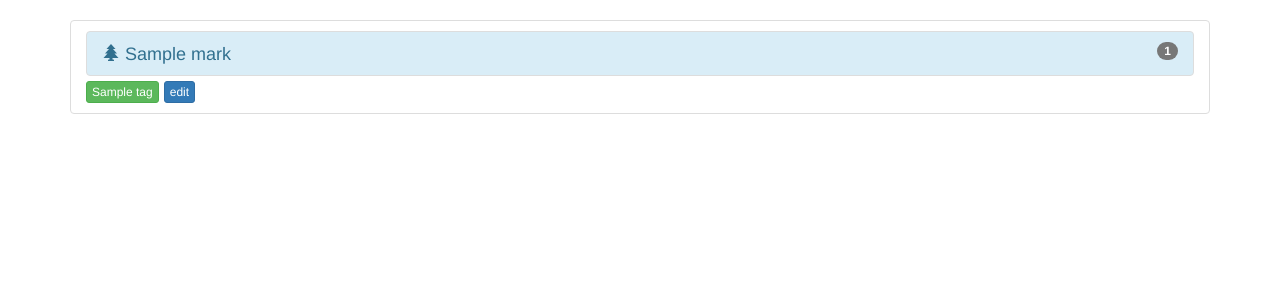
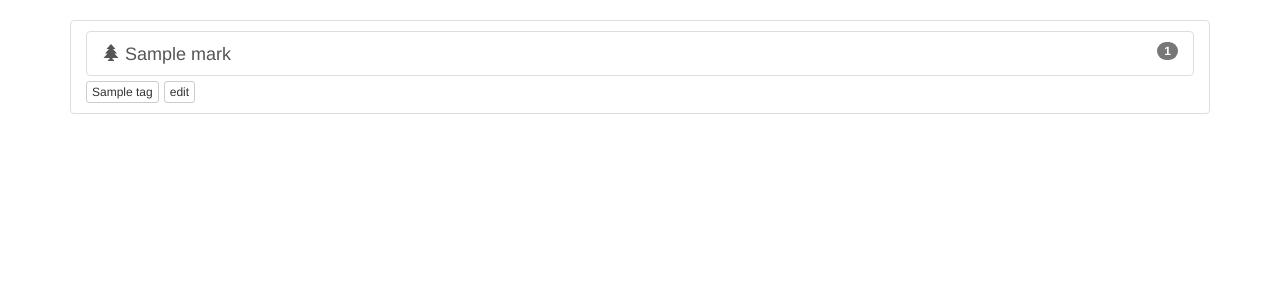
Before and after one commit to plastboks/Flaskmarks, a Flask app: page /marks/all in a window 1280 px wide. Shown: the part 52-352 px from the top of the page. Run offline with Flask 2, Linux system fonts and the light colour scheme; a user stored in the database is signed in; tables that the repository leaves empty hold one stand-in row (values such as "Sample post"); parts of the project's set-up code (start-up, migrations or seed data) failed here and were passed over; some libraries are stand-ins or nearby versions.

Commit message:
removed some colors
Signed-off-by: Alexander Skjolden <alex@plastboks.net>

```diff
--- a/flaskmarks/templates/mark/list.html
+++ b/flaskmarks/templates/mark/list.html
@@ -3,13 +3,13 @@
     <li class="list-group-item">
         <h4 class="list-group-item-heading">
         {% if mark.type == 'bookmark' %}
-        <a class="list-group-item list-group-item-info clickIncrement" href="{{ url_for('marks.mark_redirect', id=mark.id) }}" target="_blank" data-id="{{ mark.id }}" data-url="/mark/inc" rel="noreferrer">
+        <a class="list-group-item list-group-item-default clickIncrement" href="{{ url_for('marks.mark_redirect', id=mark.id) }}" target="_blank" data-id="{{ mark.id }}" data-url="/mark/inc" rel="noreferrer">
             <span class="badge">{{ mark.clicks }}</span>
             <span class="glyphicon glyphicon-book"></span>
             {{ mark.title|truncate(82) }}
         </a>
         {% else %}
-        <a class="list-group-item list-group-item-info clickIncrement" href="{{ url_for('marks.view_mark', id=mark.id) }}" data-id="{{ mark.id }}" data-url="/mark/inc">
+        <a class="list-group-item list-group-item-default clickIncrement" href="{{ url_for('marks.view_mark', id=mark.id) }}" data-id="{{ mark.id }}" data-url="/mark/inc">
             <span class="badge">{{ mark.clicks }}</span>
             <span class="glyphicon glyphicon-tree-conifer"></span>
             {{ mark.title|truncate(82) }}
@@ -20,10 +20,10 @@
             <div class="btn-toolbar btn-group-xs" role="toolbar">
                 <div class="btn-group btn-group-xs">
                     {% for m in mark.tags %}
-                        <a href="{{ url_for('marks.mark_q_tag', slug=m.title) }}" class="btn btn-success">{{ m.title }}</a>
+                        <a href="{{ url_for('marks.mark_q_tag', slug=m.title) }}" class="btn btn-default">{{ m.title }}</a>
                     {% endfor %}
                 </div>
-                <a href="{{ url_for('marks.edit_mark', id=mark.id) }}" class="btn btn-primary">edit</a>
+                <a href="{{ url_for('marks.edit_mark', id=mark.id) }}" class="btn btn-default">edit</a>
             </div>
         {% endif %}
     </li>
```
